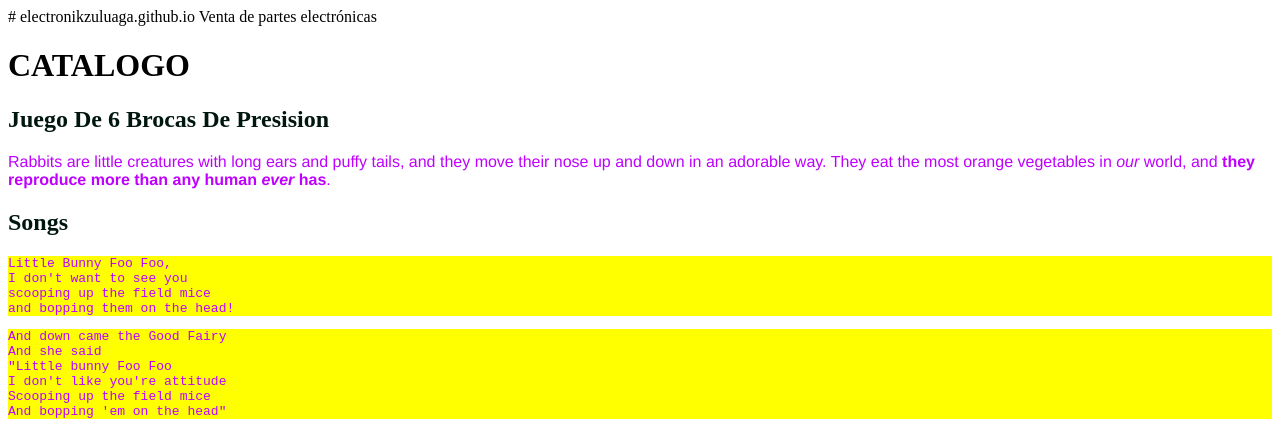
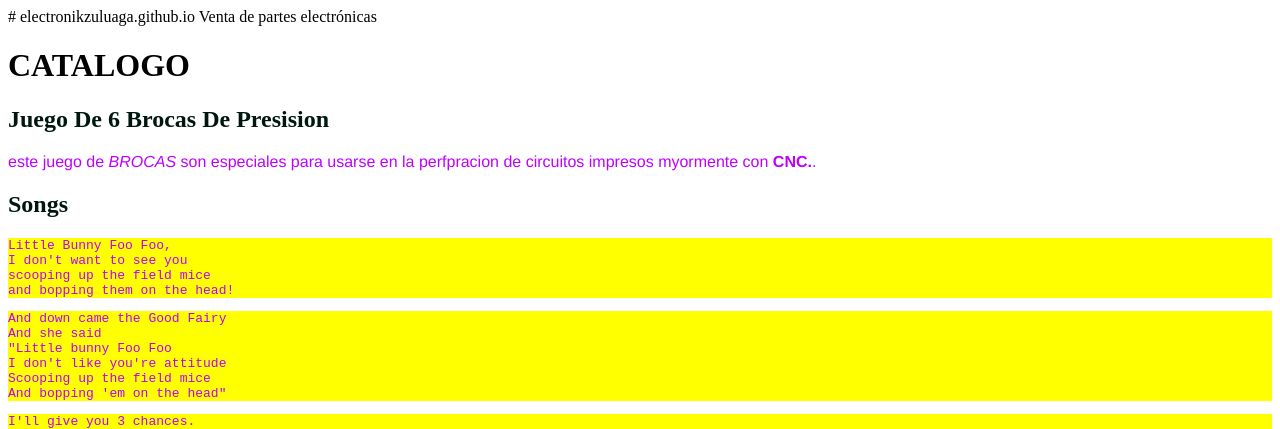
Before and after one commit to electronikzuluaga/electronikzuluaga.github.io, a plain HTML site: page index.html in a window 1280 px wide. Shown: the top 429 px of the page. Drawn offline with Linux system fonts and the light colour scheme.

Commit message:
Update index.html

```diff
--- a/index.html
+++ b/index.html
@@ -33,7 +33,7 @@
 
     <h2 id="rabbits-info-heading">Juego De 6 Brocas De Presision</h2>
 
-    <p>Rabbits are little creatures with long ears and puffy tails, and they move their nose up and down in an adorable way. They eat the most orange vegetables in <em>our</em> world, and <strong>they reproduce more than any human <em>ever</em> has</strong>.</p>
+        <p>este juego de <em>BROCAS</em> son especiales para usarse en la perfpracion de circuitos impresos myormente con <strong>CNC.</strong>.</p>
 
     <h2>Songs</h2>
 
```
